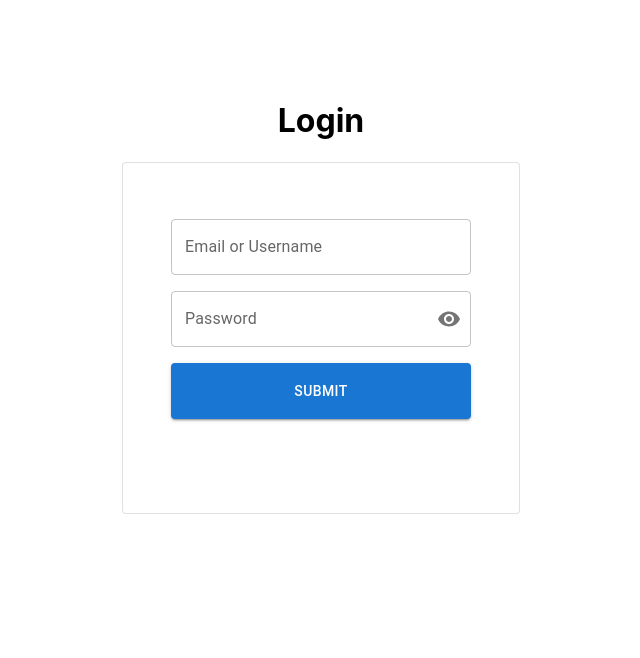
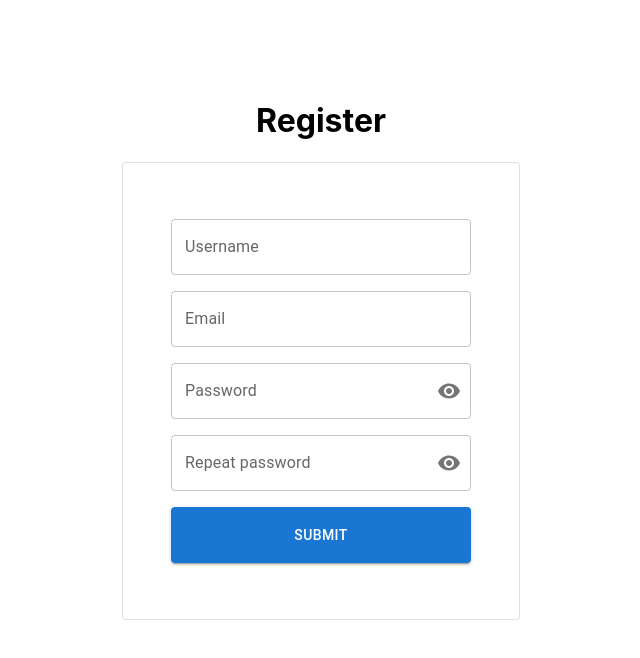
Before and after one commit to AlMaSm7/m183_frontend, a React (Create React App) app: page / in a window 1280 px wide. Shown: the top 658 px of the page, without its empty margins (319-959 px from the left). Built offline with nearby package versions, Linux system fonts and the light colour scheme.

Commit message:
Add registration page

```diff
--- a/src/index.tsx
+++ b/src/index.tsx
@@ -8,10 +8,15 @@ import {
 } from "react-router-dom";
 import Save from './save/Save';
 import Login from './login/Login';
+import Register from './register/Register';
 
 const router = createBrowserRouter([
   {
     path: "/",
+    element: <Register />,
+  },
+  {
+    path: "/login",
     element: <Login/>,
   },
   {
--- /dev/null
+++ b/src/register/Register.tsx
@@ -0,0 +1,103 @@
+import {
+  Button,
+  Card,
+  CardContent,
+  FormControl,
+  IconButton,
+  InputAdornment,
+  InputLabel,
+  OutlinedInput,
+} from "@mui/material";
+import "../style.scss";
+import { Visibility, VisibilityOff } from "@mui/icons-material";
+import { useState } from "react";
+
+function Register() {
+  const [showPassword, setShowPassword] = useState(false);
+  const [showRepeatPassword, SetShowRepeatPassword] = useState(false);
+
+  return (
+    <div className="container">
+      <h1>Register</h1>
+      <Card variant="outlined" sx={{ minWidth: 350, minHeight: 350 }}>
+        <CardContent>
+          <form className="login-form">
+            <FormControl fullWidth sx={{ m: 1 }} variant="outlined">
+              <InputLabel htmlFor="outlined-adornment-password">
+                Username
+              </InputLabel>
+              <OutlinedInput
+                id="outlined-adornment-password"
+                type="text"
+                required
+                label="Email or Username"
+              />
+            </FormControl>
+            <FormControl fullWidth sx={{ m: 1 }} variant="outlined">
+              <InputLabel htmlFor="outlined-adornment-password">
+                Email
+              </InputLabel>
+              <OutlinedInput
+                id="outlined-adornment-password"
+                type="text"
+                required
+                label="Email or Username"
+              />
+            </FormControl>
+            <FormControl fullWidth sx={{ m: 1 }} variant="outlined">
+              <InputLabel htmlFor="outlined-adornment-password">
+                Password
+              </InputLabel>
+              <OutlinedInput
+                id="outlined-adornment-password"
+                type={showPassword ? "text" : "password"}
+                endAdornment={
+                  <InputAdornment position="end">
+                    <IconButton
+                      aria-label="toggle password visibility"
+                      onClick={() => setShowPassword(!showPassword)}
+                      edge="end"
+                    >
+                      {showPassword ? <VisibilityOff /> : <Visibility />}
+                    </IconButton>
+                  </InputAdornment>
+                }
+                label="Password"
+              />
+            </FormControl>
+            <FormControl fullWidth sx={{ m: 1 }} variant="outlined">
+              <InputLabel htmlFor="outlined-adornment-password">
+                Repeat password
+              </InputLabel>
+              <OutlinedInput
+                id="outlined-adornment-password"
+                type={showRepeatPassword ? "text" : "password"}
+                endAdornment={
+                  <InputAdornment position="end">
+                    <IconButton
+                      aria-label="toggle password visibility"
+                      onClick={() => SetShowRepeatPassword(!showRepeatPassword)}
+                      edge="end"
+                    >
+                      {showRepeatPassword ? <VisibilityOff /> : <Visibility />}
+                    </IconButton>
+                  </InputAdornment>
+                }
+                label="Password"
+              />
+            </FormControl>
+            <Button
+              sx={{ width: 300, height: 56, marginTop: 1 }}
+              variant="contained"
+              type="submit"
+            >
+              submit
+            </Button>
+          </form>
+        </CardContent>
+      </Card>
+    </div>
+  );
+}
+
+export default Register;
```
